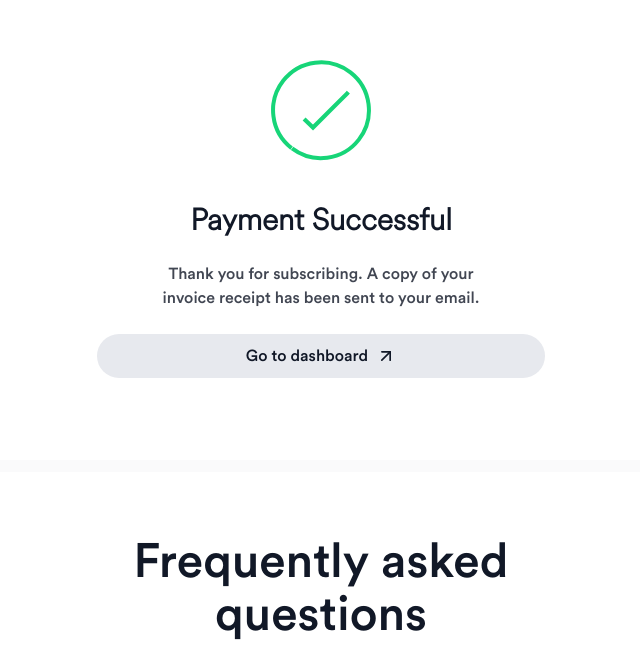
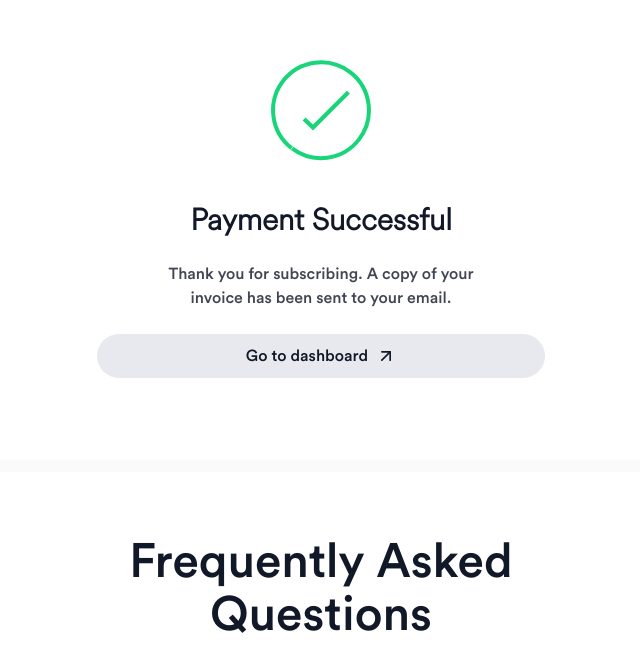
Before and after one commit to ptech2025/home-360-frontend, a Next.js app: page /payment/success in a window 1280 px wide. Shown: the part 152-800 px from the top of the page, without its empty margins (319-959 px from the left). Built offline with nearby package versions, Linux system fonts and the light colour scheme; no server answers.

Commit message:
refactor: update text styles and improve messaging in payment, onboarding, and pricing components for consistency and clarity

```diff
--- a/src/app/(public)/payment/success/page.tsx
+++ b/src/app/(public)/payment/success/page.tsx
@@ -15,8 +15,8 @@ function PaymentSuccessfulPage() {
               Payment Successful
             </h1>
             <p className="text-sm max-w-xs md:text-base font-circular-medium text-black/80 font-medium text-center">
-              Thank you for subscribing. A copy of your invoice receipt has been
-              sent to your email.
+              Thank you for subscribing. A copy of your invoice has been sent to
+              your email.
             </p>
             <Button
               asChild
--- a/src/components/global/FAQs.tsx
+++ b/src/components/global/FAQs.tsx
@@ -20,7 +20,7 @@ const faqsArr = [
   {
     question: "Can I manage more than one home?",
     answer:
-      "Yes, you can! The ability to add and manage multiple properties is available to premium subscribers. Upgrade to a paid plan to easily organize all your homes ideal for landlords, investors, or anyone managing more than one property.",
+      "Yes, you can! The ability to add and manage multiple properties is available to premium subscribers. Upgrade to a Pro Plus Plan or Business Plan to easily organize all your homes ideal for landlords, investors, or anyone managing more than one property.",
   },
   {
     question: "Is my data secure?",
@@ -46,7 +46,7 @@ function FAQs() {
           className={cn("flex max-w-md flex-col items-center gap-1 text-black")}
         >
           <h4 className="text-3xl font-circular-medium font-regular text-center md:text-4xl lg:text-[3rem]">
-            Frequently asked questions
+            Frequently Asked Questions
           </h4>
           <span className="text-base text-center">
             Everything you need to know about the home360. Find answers to the
@@ -78,37 +78,6 @@ function FAQs() {
           ))}
         </Accordion>
       </div>
-      {/* <div
-          className={cn(
-            "rounded-xl flex  p-5.5  items-center border gap-4 justify-between w-full max-w-[770px]",
-          )}
-        >
-          <div className="flex flex-col">
-            <h5 className="text-sm font-bold">
-              Still have a question in mind?
-            </h5>
-
-            <span
-              className={cn(
-                "text-sm",
-                isHome ? "text-[#808080]" : "text-white"
-              )}
-            >
-              Contact us if you have any other questions.
-            </span>
-          </div>
-          <Link
-            href="/contact"
-            className={cn(
-              "px-5 py-3  hover:shadow-black hover:shadow h-10 items-center justify-center  flex rounded-4xl border border-transparent cursor-pointer text-base font-bold",
-              isHome
-                ? "bg-main-green text-white hover:border-black hover:text-black hover:bg-transparent"
-                : "bg-white text-black hover:border-white hover:text-white hover:bg-transparent"
-            )}
-          >
-            <span>Contact</span>
-          </Link>
-        </div> */}
     </div>
   );
 }
--- a/src/components/onboarding/CreateHomeOnboarding.tsx
+++ b/src/components/onboarding/CreateHomeOnboarding.tsx
@@ -61,7 +61,7 @@ function CreateHomeOnboarding({
         <h1 className="text-black font-circular-bold text-2xl md:text-3xl lg:text-4xl font-bold">
           Property Registration
         </h1>
-        <p className="text-base text-center md:text-lg font-circular-regular font-normal text-light-gray">
+        <p className="text-base text-center font-circular-medium font-normal text-black">
           We currently only support US residential properties. Add your property
           details to get started
         </p>
--- a/src/components/onboarding/WelcomeOnboarding.tsx
+++ b/src/components/onboarding/WelcomeOnboarding.tsx
@@ -49,7 +49,7 @@ function WelcomeOnboarding({ home, showHeader = true }: Props) {
               />
             </svg>
           </div>
-          <p className="text-base text-center md:text-lg font-circular-regular font-normal text-light-gray">
+          <p className="text-base text-center  font-circular-medium text-black">
             Your home has been added. You&apos;re now ready to track
             maintenance, finances, and documents — all in one place.
           </p>
--- a/src/components/pricing/PricingTabs.tsx
+++ b/src/components/pricing/PricingTabs.tsx
@@ -111,7 +111,7 @@ function PricingTabs({ currentPlan, type }: Props) {
         <h2 className="text-2xl font-circular-bold text-center font-bold">
           Select Your Plan
         </h2>
-        <p className="text-base font-circular-light text-center text-gray">
+        <p className="text-base font-circular-medium text-center text-black">
           Choose the plan that fits your needs. You can upgrade or cancel
           anytime.
         </p>
@@ -149,13 +149,13 @@ function PricingTabs({ currentPlan, type }: Props) {
       )}
 
       {!isLoading && (!data || data.length === 0) && (
-        <div className="w-full flex items-center justify-center rounded-md border border-light-gray bg-white p-6 text-sm text-gray">
+        <div className="w-full flex items-center justify-center rounded-md border border-light-gray bg-white p-6 text-base text-black">
           No subscription plans available.
         </div>
       )}
 
       {!isLoading && data && data.length > 0 && !selectedPlan && (
-        <div className="w-full flex items-center justify-center rounded-md border border-light-gray bg-white p-6 text-sm text-gray">
+        <div className="w-full flex items-center justify-center rounded-md border border-light-gray bg-white p-6 text-base text-gray">
           Loading plans...
         </div>
       )}
@@ -187,7 +187,7 @@ function PricingTabs({ currentPlan, type }: Props) {
               );
               if (plans.length === 0) {
                 return (
-                  <div className="w-full rounded-md border border-light-gray bg-white p-4 text-sm text-gray">
+                  <div className="w-full rounded-md border border-light-gray bg-white p-4 text-sm text-black">
                     No monthly plans available.
                   </div>
                 );
@@ -322,7 +322,7 @@ function PricingTabs({ currentPlan, type }: Props) {
                         <span>
                           {currentPlan?.id === selectedPlan?.id
                             ? "Current Plan"
-                            : `Upgrade to ${selectedPlan?.name}`}
+                            : `Subscribe to ${selectedPlan?.name}`}
                         </span>
                       )}
                     </Button>
```
